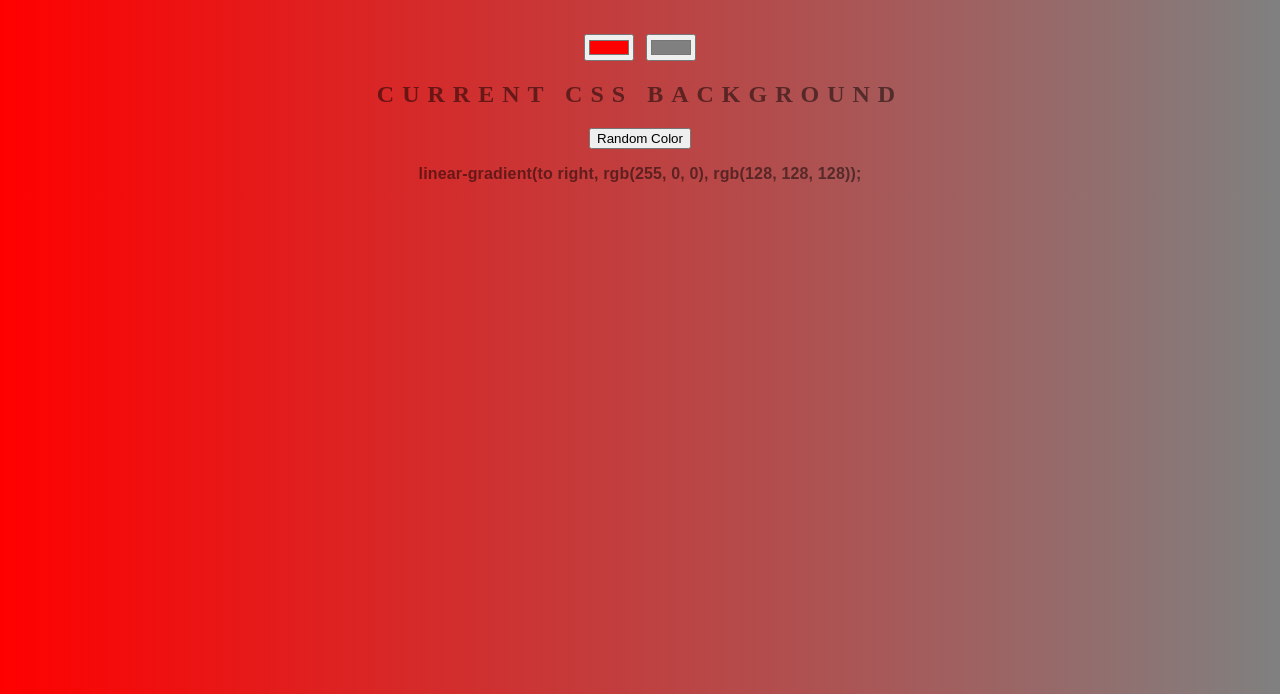
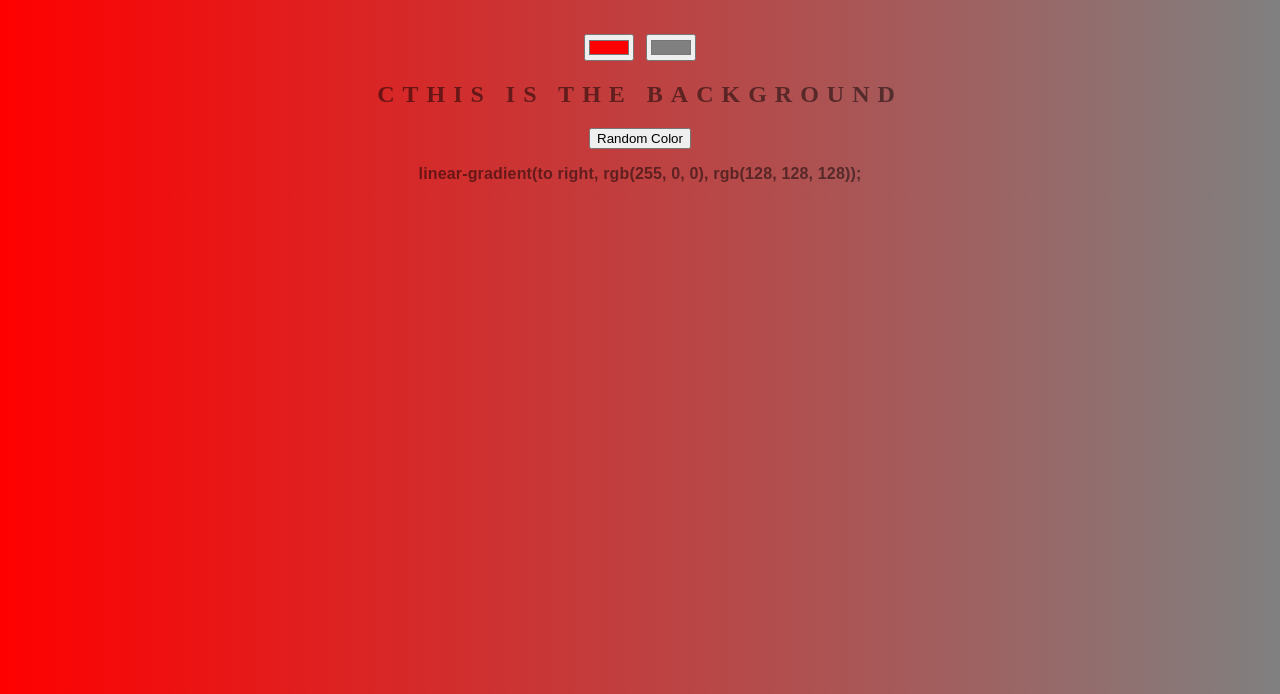
Before and after one commit to zouave/background-generator, a plain HTML site: page index.html in a window 1280 px wide. Shown: the part 106-800 px from the top of the page. Drawn offline with Linux system fonts and the light colour scheme.

Commit message:
Changing text

```diff
--- a/index.html
+++ b/index.html
@@ -9,7 +9,7 @@
 	<h1>COOL Generator</h1>
 	<input class="color1" type="color" name="color1" value="#000000">
 	<input class="color2" type="color" name="color2" value="#000000">
-	<h2>Current CSS Background</h2>
+	<h2>CThis is the background</h2>
 	<button id="randomButton">Random Color</button>
 	<h3></h3>
 	<script type="text/javascript" src="script.js"></script>
```
